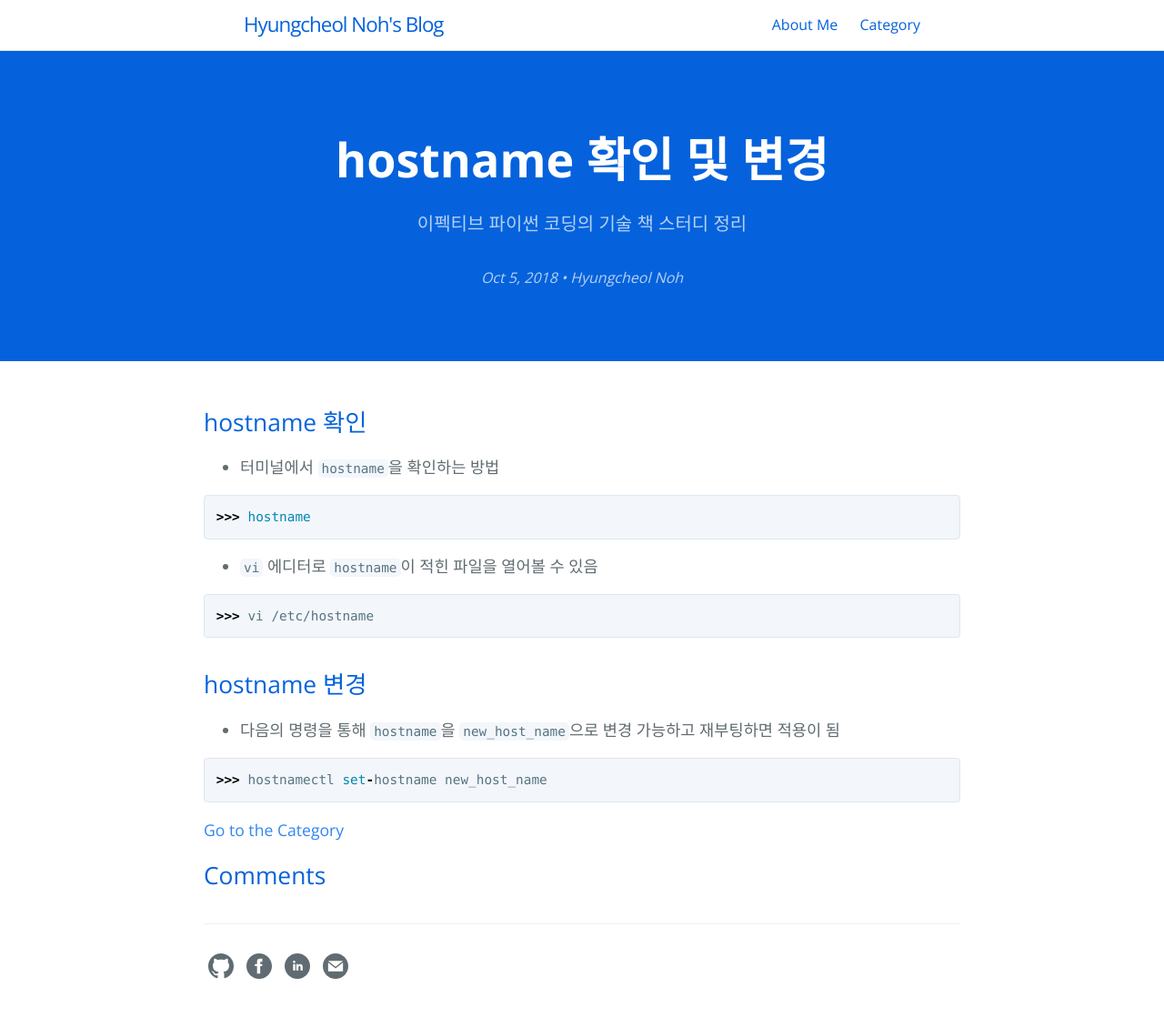
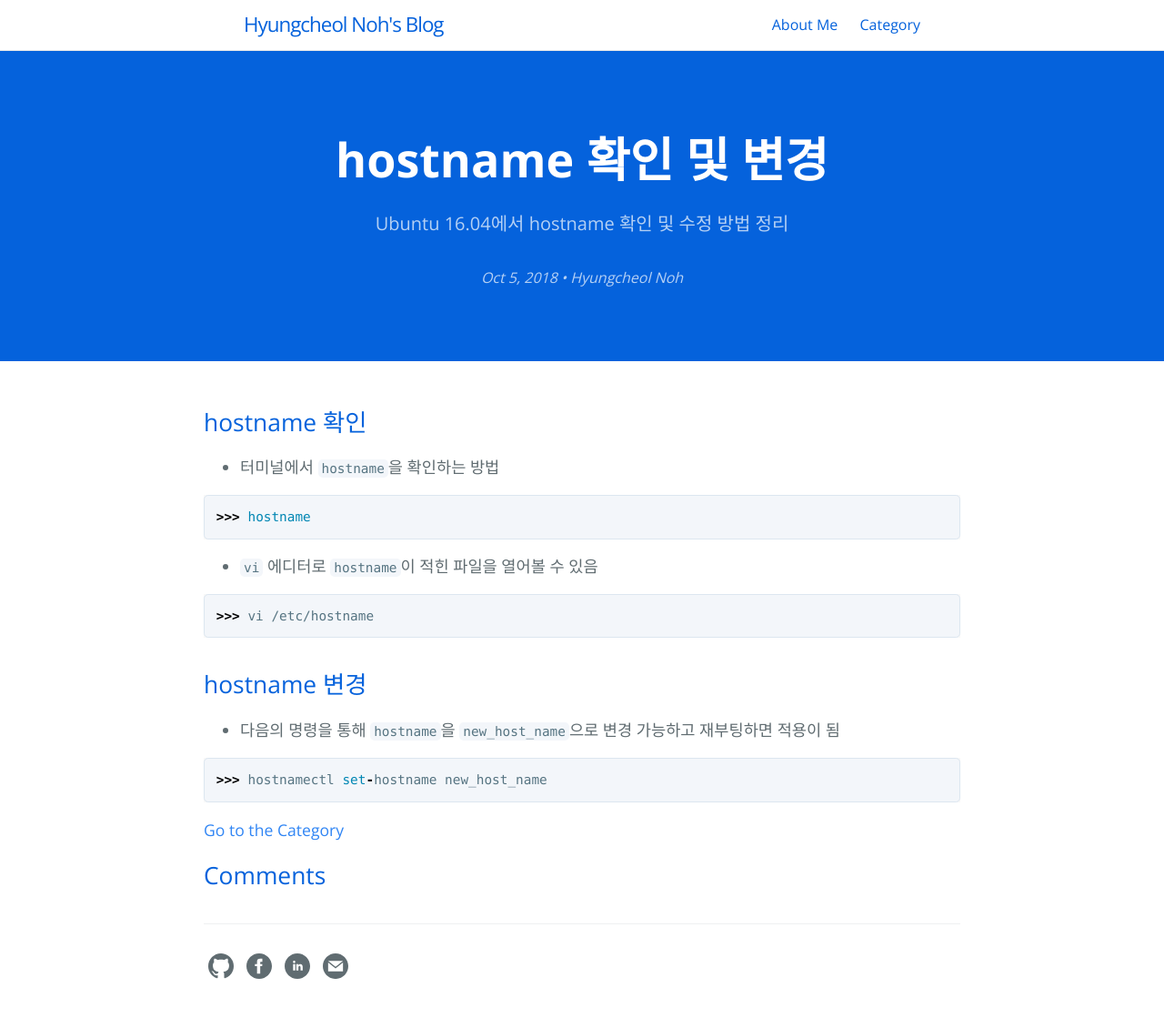
Before and after one commit to hcnoh/hcnoh.github.io, a Jekyll site: the page built from _posts/2018-10-05-ubuntu-hostname.md, in a window 1280 px wide. Shown: the whole page at 91% size. Built offline with Jekyll 4.4.1, drawn with Linux system fonts in a browser that asks for light colours; comment, search, counter and statistics services are not loaded.

Commit message:
Update 2018-10-05-ubuntu-hostname.md

```diff
--- a/_posts/2018-10-05-ubuntu-hostname.md
+++ b/_posts/2018-10-05-ubuntu-hostname.md
@@ -2,7 +2,7 @@
 layout: post
 title: "hostname 확인 및 변경"
 date: 2018-10-05 17:43:12
-tagline: "이펙티브 파이썬 코딩의 기술 책 스터디 정리"
+tagline: "Ubuntu 16.04에서 hostname 확인 및 수정 방법 정리"
 categories:
 - Ubuntu 16.04
 image: /thumbnail-mobile.png
```
